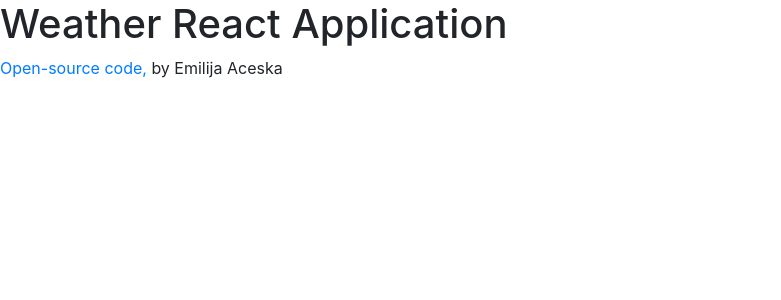
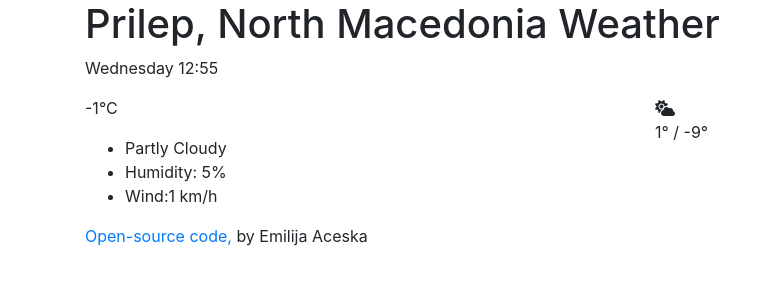
Before and after one commit to EmilijaAceska/weather-react-app, a React (Create React App) app: page / in a window 1280 px wide. Shown: the top 300 px of the page, without its empty margins (0-781 px from the left). Built offline with nearby package versions, Linux system fonts and the light colour scheme.

Commit message:
create HTML structure and add font awesome link

```diff
--- a/public/index.html
+++ b/public/index.html
@@ -9,9 +9,8 @@
       name="description"
       content="Weather Application"
     />
-
     <link rel="manifest" href="%PUBLIC_URL%/manifest.json" />
-
+    <script src="https://kit.fontawesome.com/bc9c155bf2.js" crossorigin="anonymous"></script>
     <title>React Weather App</title>
   </head>
   <body>
--- a/src/App.js
+++ b/src/App.js
@@ -1,12 +1,12 @@
 import React from "react";
 import './App.css';
+import Weather from './Weather';
 
 export default function App() {
   return (
     <div className="App">
-      <header className="App-header">
-        <h1>Weather React Application</h1>
-      </header>
+      <div className="container">
+        <Weather />
         <footer>
           <p>
             <a href="https://github.com/EmilijaAceska/weather-react-app.git">Open-source code,</a> {" "}
@@ -14,5 +14,6 @@ export default function App() {
           </p>
         </footer>
       </div>
+    </div>
   );
 }
--- /dev/null
+++ b/src/Weather.js
@@ -0,0 +1,32 @@
+import React from "react";
+import './Weather.css';
+
+export default function Weather(){
+  return (
+     <div className="weather-container">
+          <h1>Prilep, North Macedonia Weather</h1>
+          <p>Wednesday 12:55</p>
+
+          <div className="row">
+            <div className="col-6">
+              <p>
+              <span>-1</span>
+              <span>°C</span>
+              </p>
+              <ul>
+                <li>Partly Cloudy</li>
+                <li>Humidity: 5%</li>
+                <li>Wind:1 km/h</li>
+              </ul>
+            </div>
+            <div className="col-6">
+              <i class="fas fa-cloud-sun"></i>
+              <p>
+                <span>1° / </span>
+                <span>-9°</span>
+              </p>
+            </div>
+          </div>
+    </div>
+  );
+}
```
Also changed, not shown: src/Weather.css (added). Lines whose indentation alone changed are shown as unchanged.
